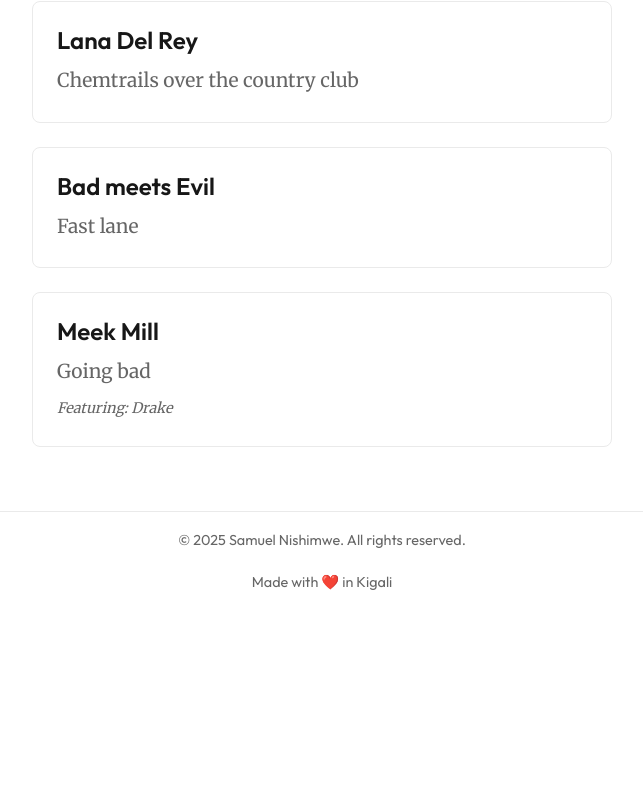
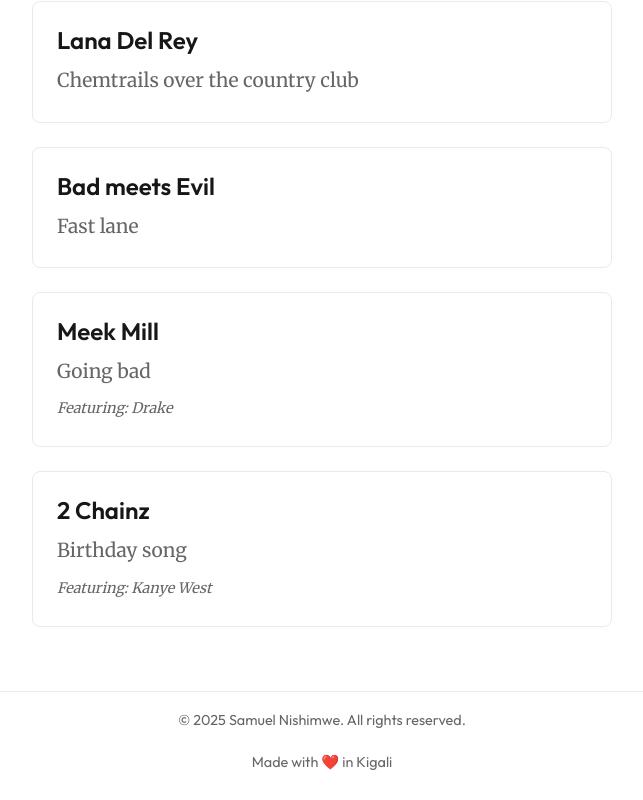
Before and after one commit to ceelogre/presence, a Next.js app: page /blog/favorites/music in a window 1280 px wide. Shown: the part 4655-5455 px from the top of the page, without its empty margins (318-961 px from the left). Before the commit the page ends 5275 px from the top, so only its background shows below. Built offline with nearby package versions, Linux system fonts and the light colour scheme.

Commit message:
feat: add 2 chainz (#152)

```diff
--- a/src/app/blog/favorites/music/music.tsx
+++ b/src/app/blog/favorites/music/music.tsx
@@ -150,6 +150,11 @@ export default function FavoriteMusic() {
             artist: "Meek Mill",
             song: "Going bad",
             feat: "Drake"
+        },
+        {
+            artist: "2 Chainz",
+            song: "Birthday song",
+            feat: "Kanye West"
         }
     ]
 
```
